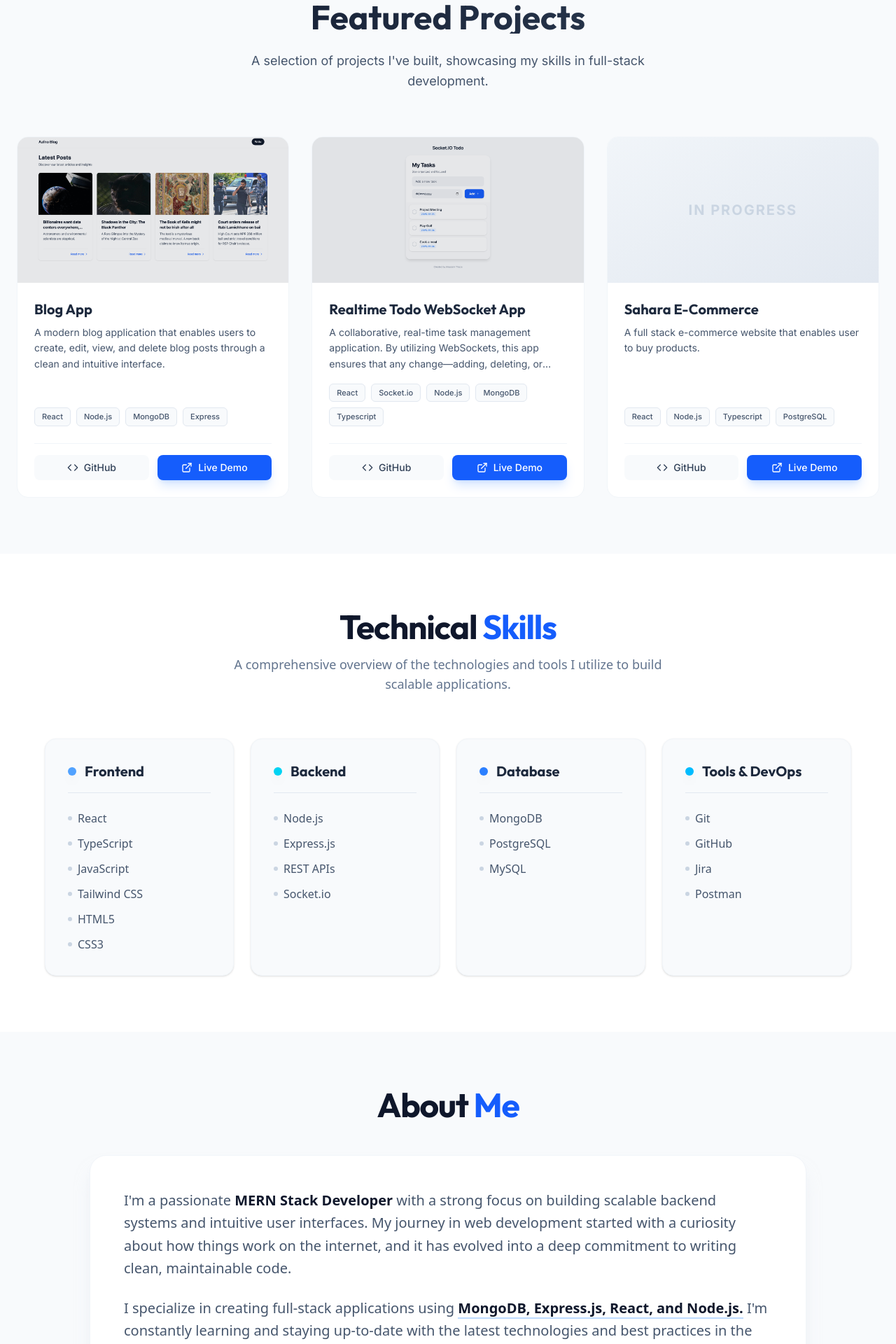
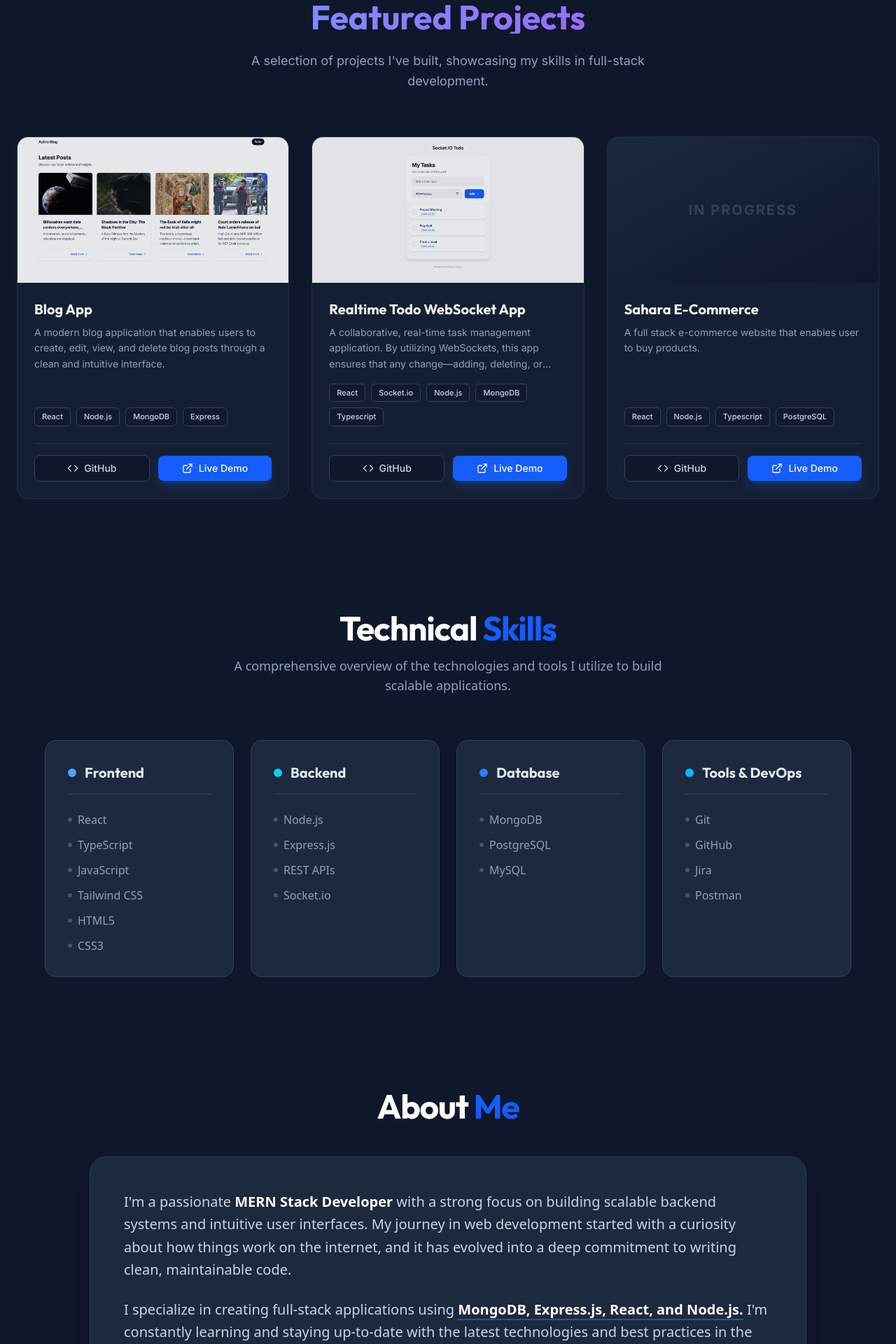
Before and after one commit to ThapaMausam/personal-portfolio, a React (Vite) app: page / in a window 1280 px wide. Shown: the part 880-2800 px from the top of the page at 70% size. Built offline with nearby package versions, Linux system fonts and the light colour scheme.

Commit message:
style: update UI with dark theme color palette across multiple components.

```diff
--- a/src/components/AboutMe.tsx
+++ b/src/components/AboutMe.tsx
@@ -3,7 +3,7 @@ import { motion } from 'framer-motion';
 
 const AboutMe = () => {
   return (
-    <section className="bg-slate-50 py-20 px-6 font-sans relative">
+    <section className="py-20 px-6 font-sans relative bg-slate-900">
       <div className="max-w-5xl mx-auto">
         {/* Header */}
         <motion.h2
@@ -11,7 +11,7 @@ const AboutMe = () => {
           whileInView={{ opacity: 1, y: 0 }}
           viewport={{ once: true }}
           transition={{ duration: 0.6 }}
-          className="text-4xl md:text-5xl font-bold text-center text-slate-900 mb-12 tracking-tight"
+          className="text-4xl md:text-5xl font-bold text-center text-white mb-12 tracking-tight"
         >
           About <span className="text-blue-600">Me</span>
         </motion.h2>
@@ -22,15 +22,15 @@ const AboutMe = () => {
           whileInView={{ opacity: 1, y: 0 }}
           viewport={{ once: true }}
           transition={{ duration: 0.8 }}
-          className="bg-white border border-slate-100 rounded-3xl p-8 md:p-12 shadow-xl shadow-slate-200/50"
+          className="bg-slate-800 border border-slate-700 rounded-3xl p-8 md:p-12 shadow-xl shadow-black/20"
         >
-          <div className="space-y-6 text-slate-600 leading-relaxed text-lg md:text-xl font-light">
+          <div className="space-y-6 text-slate-300 leading-relaxed text-lg md:text-xl font-light">
             <p>
-              I'm a passionate <span className="font-semibold text-slate-900">MERN Stack Developer</span> with a strong focus on building scalable backend systems and intuitive user interfaces. My journey in web development started with a curiosity about how things work on the internet, and it has evolved into a deep commitment to writing clean, maintainable code.
+              I'm a passionate <span className="font-semibold text-white">MERN Stack Developer</span> with a strong focus on building scalable backend systems and intuitive user interfaces. My journey in web development started with a curiosity about how things work on the internet, and it has evolved into a deep commitment to writing clean, maintainable code.
             </p>
 
             <p>
-              I specialize in creating full-stack applications using <span className="font-semibold text-slate-900 border-b-2 border-blue-200 hover:border-blue-500 transition-colors">MongoDB, Express.js, React, and Node.js.</span> I'm constantly learning and staying up-to-date with the latest technologies and best practices in the ever-evolving world of web development.
+              I specialize in creating full-stack applications using <span className="font-semibold text-white border-b-2 border-blue-500/50 hover:border-blue-400 transition-colors">MongoDB, Express.js, React, and Node.js.</span> I'm constantly learning and staying up-to-date with the latest technologies and best practices in the ever-evolving world of web development.
             </p>
 
             <p>
@@ -39,24 +39,24 @@ const AboutMe = () => {
           </div>
 
           {/* Divider */}
-          <div className="h-px bg-gradient-to-r from-transparent via-slate-200 to-transparent my-10"></div>
+          <div className="h-px bg-gradient-to-r from-transparent via-slate-700 to-transparent my-10"></div>
 
           {/* Footer Info */}
           <div className="flex flex-wrap items-center justify-between gap-6 text-sm md:text-base">
             <div className="flex items-center gap-3">
               <span className="w-2 h-2 rounded-full bg-blue-500"></span>
-              <span className="text-slate-400 font-medium uppercase tracking-wider text-xs">Location</span>
-              <span className="text-slate-800 font-semibold">India</span>
+              <span className="text-slate-500 font-medium uppercase tracking-wider text-xs">Location</span>
+              <span className="text-slate-200 font-semibold">India</span>
             </div>
             <div className="flex items-center gap-3">
               <span className="w-2 h-2 rounded-full bg-purple-500"></span>
-              <span className="text-slate-400 font-medium uppercase tracking-wider text-xs">Experience</span>
-              <span className="text-slate-800 font-semibold">Student</span>
+              <span className="text-slate-500 font-medium uppercase tracking-wider text-xs">Experience</span>
+              <span className="text-slate-200 font-semibold">Student</span>
             </div>
             <div className="flex items-center gap-3">
               <span className="w-2 h-2 rounded-full bg-emerald-500"></span>
-              <span className="text-slate-400 font-medium uppercase tracking-wider text-xs">Focus</span>
-              <span className="text-slate-800 font-semibold">Full-Stack Web Development</span>
+              <span className="text-slate-500 font-medium uppercase tracking-wider text-xs">Focus</span>
+              <span className="text-slate-200 font-semibold">Full-Stack Web Development</span>
             </div>
           </div>
         </motion.div>
--- a/src/components/ContactSection.tsx
+++ b/src/components/ContactSection.tsx
@@ -29,7 +29,7 @@ const ContactSection = () => {
   };
 
   return (
-    <section className="bg-slate-50 py-20 px-6 font-sans">
+    <section className="bg-slate-900 py-20 px-6 font-sans">
       <div className="max-w-4xl mx-auto">
         {/* Header */}
         <motion.div
@@ -39,10 +39,10 @@ const ContactSection = () => {
           transition={{ duration: 0.6 }}
           className="text-center mb-16"
         >
-          <h2 className="text-4xl md:text-5xl font-bold text-slate-900 mb-6 tracking-tight">
+          <h2 className="text-4xl md:text-5xl font-bold text-white mb-6 tracking-tight">
             Contact <span className="text-blue-600">Me</span>
           </h2>
-          <p className="text-slate-600 text-lg max-w-xl mx-auto leading-relaxed">
+          <p className="text-slate-400 text-lg max-w-xl mx-auto leading-relaxed">
             Have a project in mind or just want to say hello? I'd love to hear from you.
           </p>
         </motion.div>
@@ -53,21 +53,21 @@ const ContactSection = () => {
           whileInView={{ opacity: 1, scale: 1 }}
           viewport={{ once: true }}
           transition={{ duration: 0.5 }}
-          className="bg-white border border-slate-100 rounded-[3rem] p-10 md:p-16 shadow-2xl shadow-slate-200/50 max-w-3xl mx-auto"
+          className="bg-slate-800 border border-slate-700 rounded-[3rem] p-10 md:p-16 shadow-2xl shadow-black/20 max-w-3xl mx-auto"
         >
           <div className="flex flex-col gap-10">
             {/* Email */}
             <motion.a
               whileHover={{ x: 10 }}
               href="mailto:mausamwork@gmail.com"
-              className="flex items-center gap-6 group p-4 -m-4 rounded-2xl hover:bg-slate-50 transition-colors"
+              className="flex items-center gap-6 group p-4 -m-4 rounded-2xl hover:bg-slate-700/50 transition-colors"
             >
-              <div className="w-14 h-14 rounded-full bg-blue-50 flex items-center justify-center group-hover:bg-blue-100 group-hover:scale-110 transition-all duration-300">
-                <Mail className="w-6 h-6 text-blue-600" />
+              <div className="w-14 h-14 rounded-full bg-slate-900 flex items-center justify-center group-hover:bg-slate-700 group-hover:scale-110 transition-all duration-300">
+                <Mail className="w-6 h-6 text-blue-500" />
               </div>
               <div className="flex flex-col">
-                <span className="text-slate-400 text-sm font-medium uppercase tracking-wider mb-1">Email</span>
-                <span className="text-slate-900 text-lg md:text-xl font-bold group-hover:text-blue-600 transition-colors">mausamwork@gmail.com</span>
+                <span className="text-slate-500 text-sm font-medium uppercase tracking-wider mb-1">Email</span>
+                <span className="text-slate-200 text-lg md:text-xl font-bold group-hover:text-blue-400 transition-colors">mausamwork@gmail.com</span>
               </div>
             </motion.a>
 
@@ -77,14 +77,14 @@ const ContactSection = () => {
               href="https://github.com/ThapaMausam"
               target="_blank"
               rel="noopener noreferrer"
-              className="flex items-center gap-6 group p-4 -m-4 rounded-2xl hover:bg-slate-50 transition-colors"
+              className="flex items-center gap-6 group p-4 -m-4 rounded-2xl hover:bg-slate-700/50 transition-colors"
             >
-              <div className="w-14 h-14 rounded-full bg-slate-100 flex items-center justify-center group-hover:bg-slate-200 group-hover:scale-110 transition-all duration-300">
-                <GithubIcon className="w-6 h-6 text-slate-700" />
+              <div className="w-14 h-14 rounded-full bg-slate-900 flex items-center justify-center group-hover:bg-slate-700 group-hover:scale-110 transition-all duration-300">
+                <GithubIcon className="w-6 h-6 text-slate-400 group-hover:text-white" />
               </div>
               <div className="flex flex-col">
-                <span className="text-slate-400 text-sm font-medium uppercase tracking-wider mb-1">GitHub</span>
-                <span className="text-slate-900 text-lg md:text-xl font-bold group-hover:text-blue-600 transition-colors">github.com/ThapaMausam</span>
+                <span className="text-slate-500 text-sm font-medium uppercase tracking-wider mb-1">GitHub</span>
+                <span className="text-slate-200 text-lg md:text-xl font-bold group-hover:text-blue-400 transition-colors">github.com/ThapaMausam</span>
               </div>
             </motion.a>
 
@@ -94,14 +94,14 @@ const ContactSection = () => {
               href="https://www.linkedin.com/in/mausamtmagar/"
               target="_blank"
               rel="noopener noreferrer"
-              className="flex items-center gap-6 group p-4 -m-4 rounded-2xl hover:bg-slate-50 transition-colors"
+              className="flex items-center gap-6 group p-4 -m-4 rounded-2xl hover:bg-slate-700/50 transition-colors"
             >
-              <div className="w-14 h-14 rounded-full bg-blue-50 flex items-center justify-center group-hover:bg-blue-100 group-hover:scale-110 transition-all duration-300">
-                <LinkedinIcon className="w-6 h-6 text-blue-700" />
+              <div className="w-14 h-14 rounded-full bg-slate-900 flex items-center justify-center group-hover:bg-slate-700 group-hover:scale-110 transition-all duration-300">
+                <LinkedinIcon className="w-6 h-6 text-blue-500" />
               </div>
               <div className="flex flex-col">
-                <span className="text-slate-400 text-sm font-medium uppercase tracking-wider mb-1">LinkedIn</span>
-                <span className="text-slate-900 text-lg md:text-xl font-bold group-hover:text-blue-600 transition-colors">linkedin.com/in/mausamtmagar</span>
+                <span className="text-slate-500 text-sm font-medium uppercase tracking-wider mb-1">LinkedIn</span>
+                <span className="text-slate-200 text-lg md:text-xl font-bold group-hover:text-blue-400 transition-colors">linkedin.com/in/mausamtmagar</span>
               </div>
             </motion.a>
           </div>
--- a/src/components/Footer.tsx
+++ b/src/components/Footer.tsx
@@ -23,12 +23,12 @@ const Footer = () => {
   const currentYear = new Date().getFullYear();
 
   return (
-    <footer className="bg-white border-t border-slate-100 py-12 px-6">
+    <footer className="bg-slate-900 border-t border-slate-800 py-12 px-6">
       <div className="max-w-6xl mx-auto flex flex-col md:flex-row justify-between items-center gap-6">
 
         {/* Copyright */}
         <div className="text-slate-500 text-sm font-medium order-2 md:order-1">
-          © {currentYear} <span className="text-slate-900">Mausam.</span> All rights reserved.
+          © {currentYear} <span className="text-slate-200">Mausam.</span> All rights reserved.
         </div>
 
         {/* Social Links */}
@@ -37,7 +37,7 @@ const Footer = () => {
             href="https://github.com/mausam"
             target="_blank"
             rel="noopener noreferrer"
-            className="text-slate-400 hover:text-slate-900 transition-colors"
+            className="text-slate-500 hover:text-white transition-colors"
             aria-label="GitHub"
           >
             <GithubIcon className="w-5 h-5" />
@@ -46,7 +46,7 @@ const Footer = () => {
             href="https://linkedin.com/in/mausam"
             target="_blank"
             rel="noopener noreferrer"
-            className="text-slate-400 hover:text-slate-900 transition-colors"
+            className="text-slate-500 hover:text-white transition-colors"
             aria-label="LinkedIn"
           >
             <LinkedinIcon className="w-5 h-5" />
--- a/src/components/ProjectSection.tsx
+++ b/src/components/ProjectSection.tsx
@@ -35,7 +35,7 @@ const ProjectSection = () => {
   ];
 
   return (
-    <section className="bg-slate-50 py-20 px-4 md:px-6 relative overflow-hidden">
+    <section className="bg-slate-900 py-20 px-4 md:px-6 relative overflow-hidden">
       <div className="max-w-7xl mx-auto relative z-10">
 
         {/* Refined Minimalist Header Section */}
@@ -46,10 +46,10 @@ const ProjectSection = () => {
           transition={{ duration: 0.6 }}
           className="mb-16 text-center"
         >
-          <h2 className="text-4xl md:text-5xl font-bold bg-clip-text text-transparent bg-gradient-to-r from-slate-900 to-slate-700 mb-6">
+          <h2 className="text-4xl md:text-5xl font-bold bg-clip-text text-transparent bg-gradient-to-r from-blue-400 to-purple-500 mb-6">
             Featured Projects
           </h2>
-          <p className="max-w-2xl text-slate-600 text-lg leading-relaxed mx-auto">
+          <p className="max-w-2xl text-slate-400 text-lg leading-relaxed mx-auto">
             A selection of projects I've built, showcasing my skills in full-stack development.
           </p>
         </motion.div>
@@ -62,10 +62,10 @@ const ProjectSection = () => {
               whileInView={{ opacity: 1, y: 0 }}
               viewport={{ once: true }}
               transition={{ duration: 0.5, delay: index * 0.1 }}
-              className="group bg-white rounded-2xl overflow-hidden hover:shadow-2xl transition-all duration-300 border border-slate-100 flex flex-col h-full"
+              className="group bg-slate-800/50 backdrop-blur-sm rounded-2xl overflow-hidden hover:shadow-2xl transition-all duration-300 border border-slate-700/50 flex flex-col h-full hover:border-blue-500/30 hover:-translate-y-2"
             >
               {/* Image Section */}
-              <div className="h-52 overflow-hidden bg-slate-100 relative">
+              <div className="h-52 overflow-hidden bg-slate-900 relative">
                 {project.image ? (
                   <>
                     <div className="absolute inset-0 bg-slate-900/10 group-hover:bg-transparent transition-colors z-10" />
@@ -76,9 +76,9 @@ const ProjectSection = () => {
                     />
                   </>
                 ) : (
-                  <div className="w-full h-full flex items-center justify-center bg-gradient-to-br from-slate-100 to-slate-200">
+                  <div className="w-full h-full flex items-center justify-center bg-gradient-to-br from-slate-800 to-slate-900">
                     <div className="px-6 text-center">
-                      <span className="text-xl font-bold text-slate-300 uppercase tracking-widest">
+                      <span className="text-xl font-bold text-slate-700 uppercase tracking-widest">
                         In Progress
                       </span>
                     </div>
@@ -88,28 +88,28 @@ const ProjectSection = () => {
 
               {/* Content Section */}
               <div className="p-6 flex flex-col grow">
-                <h3 className="text-xl font-bold text-slate-800 mb-2 group-hover:text-blue-600 transition-colors">
+                <h3 className="text-xl font-bold text-slate-100 mb-2 group-hover:text-blue-400 transition-colors">
                   {project.title}
                 </h3>
 
-                <p className="text-slate-600 text-sm leading-relaxed mb-4 line-clamp-3">
+                <p className="text-slate-400 text-sm leading-relaxed mb-4 line-clamp-3">
                   {project.description}
                 </p>
 
                 {/* Tech Tags */}
                 <div className="flex flex-wrap gap-2 mb-6 mt-auto">
                   {project.tags.map(tag => (
-                    <span key={tag} className="text-[11px] px-2.5 py-1 bg-slate-50 text-slate-600 border border-slate-200 rounded-md font-medium">
+                    <span key={tag} className="text-[11px] px-2.5 py-1 bg-slate-900/50 text-slate-300 border border-slate-700 rounded-md font-medium group-hover:border-blue-500/30 transition-colors">
                       {tag}
                     </span>
                   ))}
                 </div>
 
                 {/* Actions */}
-                <div className="flex items-center gap-3 pt-4 border-t border-slate-100">
+                <div className="flex items-center gap-3 pt-4 border-t border-slate-700/50">
                   <a target='_blank'
                     href={project.github}
-                    className="flex items-center gap-2 px-4 py-2 rounded-lg bg-slate-50 text-slate-700 text-sm font-medium hover:bg-slate-100 transition-all flex-1 justify-center"
+                    className="flex items-center gap-2 px-4 py-2 rounded-lg bg-slate-900 text-slate-300 text-sm font-medium hover:bg-slate-700/50 transition-all flex-1 justify-center border border-slate-700 hover:border-slate-600"
                   >
                     <Code size={16} />
                     <span>GitHub</span>
--- a/src/components/SkillsSection.tsx
+++ b/src/components/SkillsSection.tsx
@@ -25,7 +25,7 @@ const SkillsSection = () => {
   ];
 
   return (
-    <section className="bg-white py-20 px-6 font-sans">
+    <section className="bg-slate-900 py-20 px-6 font-sans relative">
       <div className="max-w-6xl mx-auto">
         {/* Header */}
         <motion.div
@@ -35,10 +35,10 @@ const SkillsSection = () => {
           transition={{ duration: 0.6 }}
           className="text-center mb-16"
         >
-          <h2 className="text-4xl md:text-5xl font-bold text-slate-900 mb-4 tracking-tight">
+          <h2 className="text-4xl md:text-5xl font-bold text-white mb-4 tracking-tight">
             Technical <span className="text-blue-600">Skills</span>
           </h2>
-          <p className="text-slate-500 text-lg max-w-2xl mx-auto">
+          <p className="text-slate-400 text-lg max-w-2xl mx-auto">
             A comprehensive overview of the technologies and tools I utilize to build scalable applications.
           </p>
         </motion.div>
@@ -53,19 +53,19 @@ const SkillsSection = () => {
               viewport={{ once: true }}
               transition={{ duration: 0.5, delay: index * 0.1 }}
               whileHover={{ y: -5 }}
-              className="bg-slate-50 border border-slate-100 rounded-2xl p-8 shadow-sm hover:shadow-xl transition-all duration-300"
+              className="bg-slate-800 border border-slate-700 rounded-2xl p-8 shadow-sm hover:shadow-xl hover:shadow-blue-500/10 transition-all duration-300 hover:-translate-y-1"
             >
-              <div className="flex items-center gap-3 mb-6 pb-4 border-b border-slate-200">
+              <div className="flex items-center gap-3 mb-6 pb-4 border-b border-slate-700">
                 <span className={`w-3 h-3 rounded-full ${skillGroup.color} shadow-lg shadow-${skillGroup.color}/50`}></span>
-                <h3 className="text-xl font-bold text-slate-800">
+                <h3 className="text-xl font-bold text-slate-200">
                   {skillGroup.category}
                 </h3>
               </div>
 
               <ul className="space-y-3">
                 {skillGroup.items.map((item, idx) => (
-                  <li key={idx} className="flex items-center gap-2 text-slate-600 font-medium hover:text-blue-600 transition-colors">
-                    <div className="w-1.5 h-1.5 rounded-full bg-slate-300" />
+                  <li key={idx} className="flex items-center gap-2 text-slate-400 font-medium hover:text-blue-400 transition-colors">
+                    <div className="w-1.5 h-1.5 rounded-full bg-slate-600" />
                     {item}
                   </li>
                 ))}
--- a/src/pages/Home.tsx
+++ b/src/pages/Home.tsx
@@ -9,6 +9,7 @@ import SkillsSection from "../components/SkillsSection"
 const Home = () => {
     return (
         <>
+            <div className="bg-slate-900 min-h-screen text-slate-200">
                 <NavBar />
                 <div id="home"><Hero /></div>
                 <div id="projects"><ProjectSection /></div>
@@ -16,6 +17,7 @@ const Home = () => {
                 <div id="about"><AboutMe /></div>
                 <div id="contact"><ContactSection /></div>
                 <Footer />
+            </div>
         </>
     )
 }
```
Lines whose indentation alone changed are shown as unchanged.
